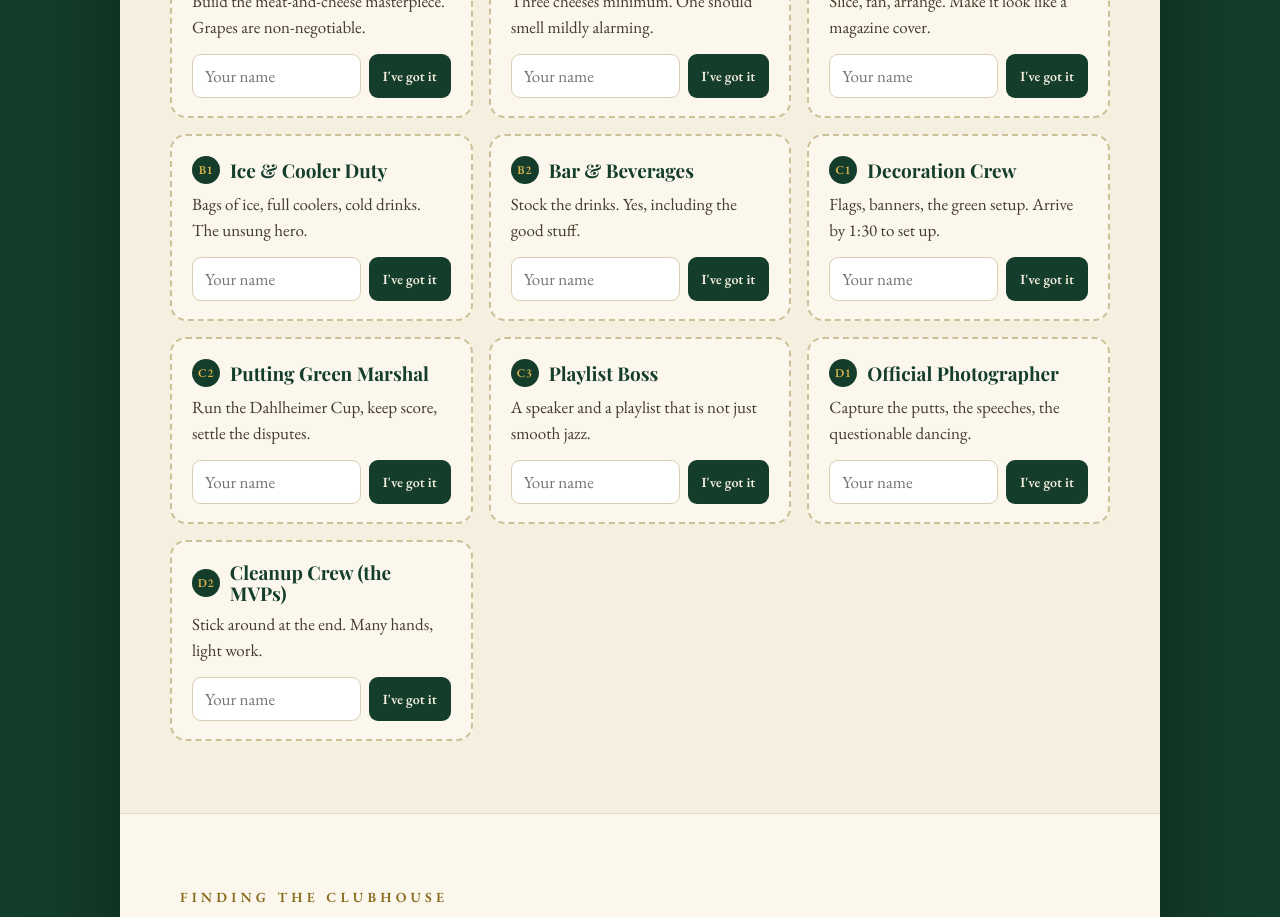
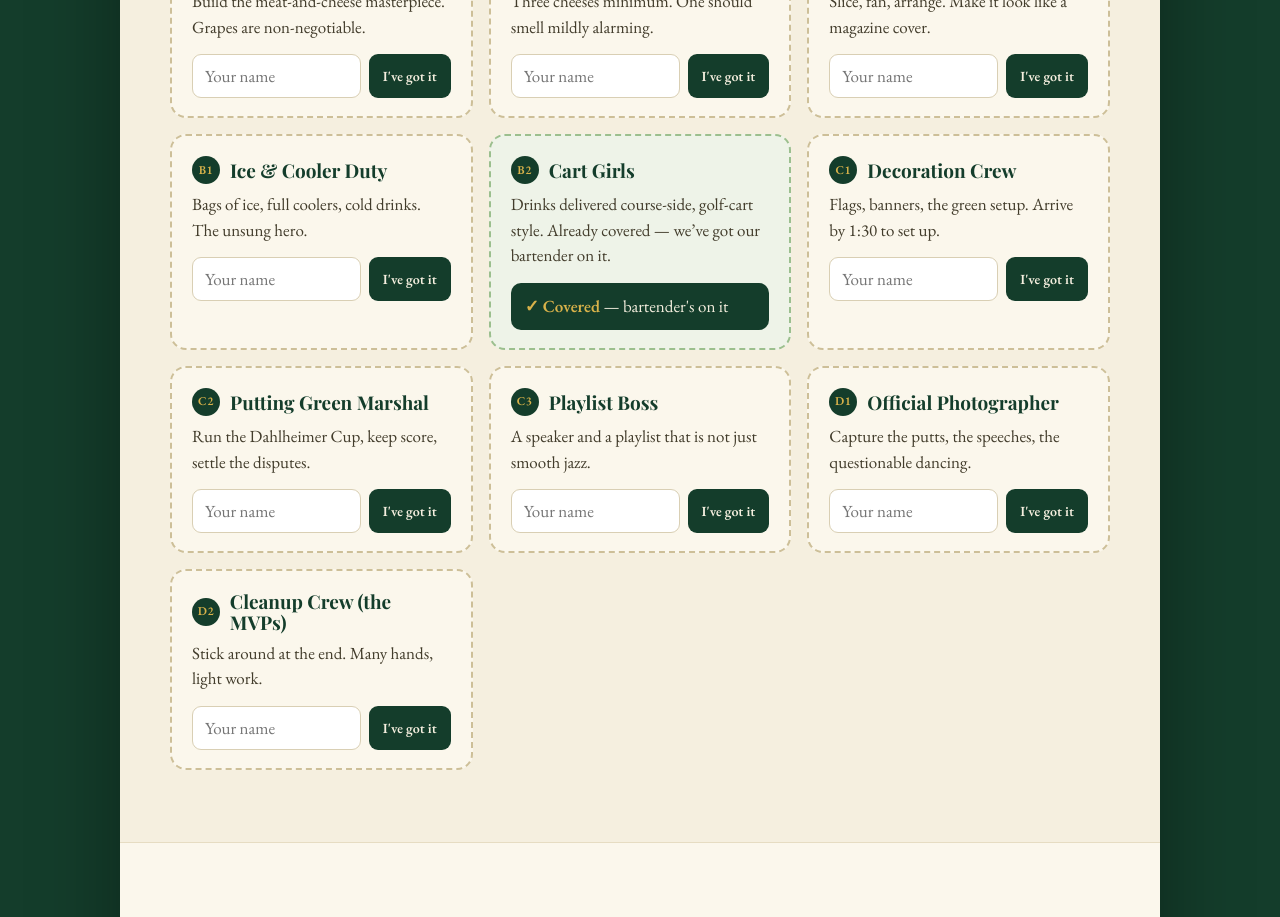
Before and after one commit to amm2619/dahlheimer-cup, a React (Vite) app: page / in a window 1280 px wide. Shown: the part 4460-5377 px from the top of the page. Built offline with nearby package versions, Linux system fonts and the light colour scheme; no server answers; the database is empty; a web font is replaced by a local one.

Commit message:
Rename 'Bar & Beverages' task to 'Cart Girls'; mark it covered
Golf-themed rename, and remove the sign-up option since the bar is
already staffed by a bartender. Adds a 'closed' task state to the Help
List that shows a covered badge instead of a claim form.

```diff
--- a/src/components/HelpList.jsx
+++ b/src/components/HelpList.jsx
@@ -61,8 +61,10 @@ function ChoreCard({ chore, isHost, claimedBy, mineName, onClaim, onRelease }) {
   // Hosts see the real claim state from the database. Guests never see who
   // signed up (the list is host-only); they just see a claim form, plus a
   // local confirmation for jobs they grabbed in this session.
+  // A `closed` task is already handled — it shows as covered with no sign-up.
+  const closed = !!chore.closed;
   const showClaimed = isHost ? !!claimedBy : false;
-  const isClaimed = showClaimed; // controls the green "tasteful" card tint
+  const isClaimed = closed || showClaimed; // controls the green "tasteful" card tint
 
   return (
     <div
@@ -99,7 +101,13 @@ function ChoreCard({ chore, isHost, claimedBy, mineName, onClaim, onRelease }) {
       </div>
       <p style={{ fontSize: 17, lineHeight: 1.5, color: '#423c2b', margin: '0 0 14px', minHeight: 44 }}>{chore.detail}</p>
 
-      {isHost && claimedBy ? (
+      {closed ? (
+        <div style={claimedBox}>
+          <div style={{ color: '#f5efdf', fontSize: 17 }}>
+            <span style={{ color: '#d8b24a', fontWeight: 600 }}>✓ Covered</span> — bartender's on it
+          </div>
+        </div>
+      ) : isHost && claimedBy ? (
         <div style={claimedBox}>
           <div style={{ color: '#f5efdf', fontSize: 17 }}>
             <span style={{ color: '#d8b24a', fontWeight: 600 }}>✓ {claimedBy}</span> has this
--- a/src/data.js
+++ b/src/data.js
@@ -7,7 +7,7 @@ export const CHORES = [
   { id: 'cheese', tag: 'A2', label: 'Cheese Board Curator', detail: 'Three cheeses minimum. One should smell mildly alarming.' },
   { id: 'fruit', tag: 'A3', label: 'Fruit Plate Engineer', detail: 'Slice, fan, arrange. Make it look like a magazine cover.' },
   { id: 'ice', tag: 'B1', label: 'Ice & Cooler Duty', detail: 'Bags of ice, full coolers, cold drinks. The unsung hero.' },
-  { id: 'drinks', tag: 'B2', label: 'Bar & Beverages', detail: 'Stock the drinks. Yes, including the good stuff.' },
+  { id: 'drinks', tag: 'B2', label: 'Cart Girls', detail: 'Drinks delivered course-side, golf-cart style. Already covered — we’ve got our bartender on it.', closed: true },
   { id: 'decor', tag: 'C1', label: 'Decoration Crew', detail: 'Flags, banners, the green setup. Arrive by 1:30 to set up.' },
   { id: 'marshal', tag: 'C2', label: 'Putting Green Marshal', detail: 'Run the Dahlheimer Cup, keep score, settle the disputes.' },
   { id: 'music', tag: 'C3', label: 'Playlist Boss', detail: 'A speaker and a playlist that is not just smooth jazz.' },
```
